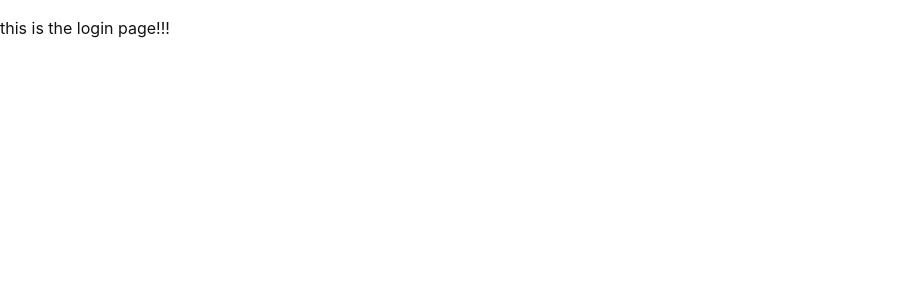
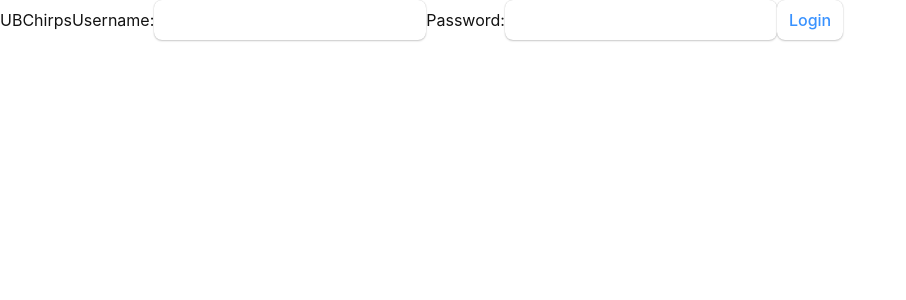
Before and after one commit to sassansh/UBChirps, a React (Vite) app in the folder Frontend/UBCChirps-frontend/: page /login in a window 1280 px wide. Shown: the top 300 px of the page, without its empty margins (0-906 px from the left). Built offline with nearby package versions, Linux system fonts and the light colour scheme.

Commit message:
Initial implementation of login page

```diff
--- a/Frontend/UBCChirps-frontend/src/routes/login.jsx
+++ b/Frontend/UBCChirps-frontend/src/routes/login.jsx
@@ -1,7 +1,55 @@
+import {useState} from "react";
+
 export default function Login() {
-  return (
-    <div>
-      <p>this is the login page!!!</p>
-    </div>
+
+    const [user, setUser] = useState({
+        Username: '',
+        Password: ''
+    });
+
+    function handleNameInput(input){
+        setUser({
+            ...user,
+            Username: input.target.value
+        });
+    }
+
+    function handlePasswordInput(input){
+        setUser({
+            ...user,
+            Password: input.target.value
+        });
+    }
+
+    function handleSubmit(input) {
+        // TODO: Handle user login
+        console.log("user trying to login");
+    }
+
+    return (
+    <form onSubmit={handleSubmit}>
+      <label>
+          UBChirps
+      </label>
+
+        <label>
+            Username:
+            <input
+            value={user.Username}
+            onChange={handleNameInput}
+            />
+        </label>
+
+        <label>
+            Password:
+            <input
+                value={user.Password}
+                onChange={handlePasswordInput}
+            />
+        </label>
+
+        <button type="submit">Login</button>
+
+    </form>
   );
 }
```
